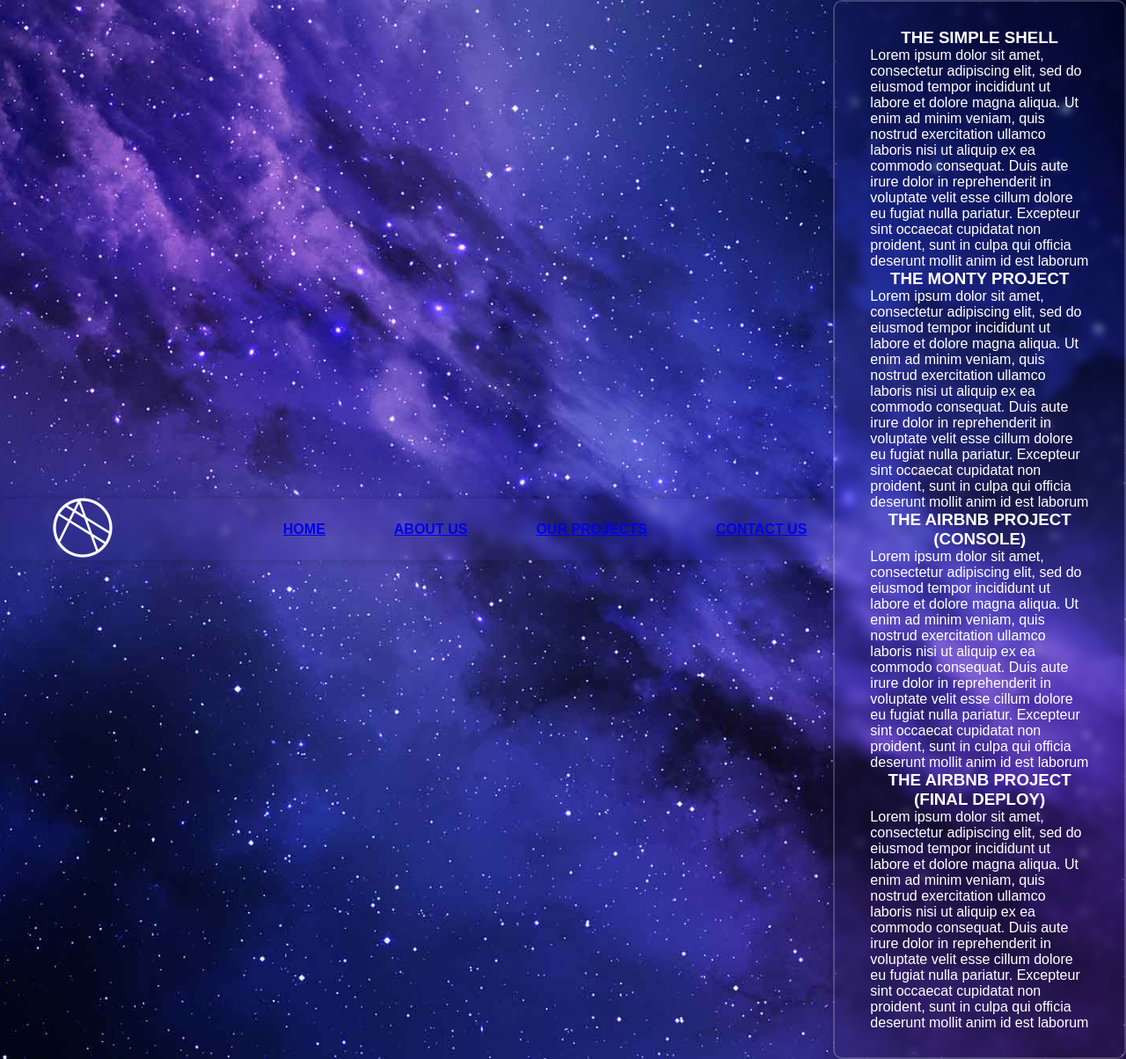
After one commit to wiseman-umanah/Astrics, a Flask app: template frontend/templates/projects.html in a window 1280 px wide. The commit adds this page. Shown: the whole page at 88% size. Run offline with Flask 3, Linux system fonts and the light colour scheme; the template is opened without the code that fills it, so the values that code supplies are empty.

Commit message:
Converting to web dynamic

```diff
--- a/frontend/styles/general.css
+++ b/frontend/static/styles/general.css
@@ -20,3 +20,7 @@ main {
 	max-width: 80%;
 	margin: 30px auto;
 }
+
+.com-logo {
+	width: 64px;
+}
--- /dev/null
+++ b/frontend/templates/projects.html
@@ -0,0 +1,62 @@
+<!DOCTYPE html>
+<html lang="en">
+<head>
+	<meta charset="UTF-8">
+	<meta name="viewport" content="width=device-width, initial-scale=1.0">
+	<title>PROJECTS</title>
+	<link rel="stylesheet" href="../styles/general.css">
+	<link rel="stylesheet" href="../styles/header.css">
+	<link rel="stylesheet" href="../styles/project.css">
+	<link href='https://unpkg.com/boxicons@2.1.4/css/boxicons.min.css' rel='stylesheet'>
+</head>
+<body>
+	<header>
+		<div>
+			<a href="#"><img src="images/logo.png" class="com-logo"></a>
+		</div>
+		<nav>
+			<div>
+				<a href="#"><b>HOME</b></a>
+			</div>
+			<div>
+				<a href="#"><b>ABOUT US</b></a>
+			</div>
+			<div>
+				<a href="#"><b>OUR PROJECTS </b></a>
+			</div>
+			<div>
+				<a href="#"><b>CONTACT US</b></a>
+			</div>
+		</nav>
+	</header>
+	<main>
+		<section class="project-sections">
+			<div class="project-overview">
+				<h3>THE SIMPLE SHELL</h3>
+				<p>
+					Lorem ipsum dolor sit amet, consectetur adipiscing elit, sed do eiusmod tempor incididunt ut labore et dolore magna aliqua. Ut enim ad minim veniam, quis nostrud exercitation ullamco laboris nisi ut aliquip ex ea commodo consequat. Duis aute irure dolor in reprehenderit in voluptate velit esse cillum dolore eu fugiat nulla pariatur. Excepteur sint occaecat cupidatat non proident, sunt in culpa qui officia deserunt mollit anim id est laborum
+
+				</p>
+			</div>
+			<div class="project-overview">
+				<h3>THE MONTY PROJECT</h3>
+				<p>
+					Lorem ipsum dolor sit amet, consectetur adipiscing elit, sed do eiusmod tempor incididunt ut labore et dolore magna aliqua. Ut enim ad minim veniam, quis nostrud exercitation ullamco laboris nisi ut aliquip ex ea commodo consequat. Duis aute irure dolor in reprehenderit in voluptate velit esse cillum dolore eu fugiat nulla pariatur. Excepteur sint occaecat cupidatat non proident, sunt in culpa qui officia deserunt mollit anim id est laborum
+				</p>
+			</div>
+			<div class="project-overview">
+				<h3>THE AIRBNB PROJECT (CONSOLE)</h3>
+				<p>
+					Lorem ipsum dolor sit amet, consectetur adipiscing elit, sed do eiusmod tempor incididunt ut labore et dolore magna aliqua. Ut enim ad minim veniam, quis nostrud exercitation ullamco laboris nisi ut aliquip ex ea commodo consequat. Duis aute irure dolor in reprehenderit in voluptate velit esse cillum dolore eu fugiat nulla pariatur. Excepteur sint occaecat cupidatat non proident, sunt in culpa qui officia deserunt mollit anim id est laborum
+				</p>
+			</div>
+			<div class="project-overview">
+				<h3>THE AIRBNB PROJECT (FINAL DEPLOY)</h3>
+				<p>
+					Lorem ipsum dolor sit amet, consectetur adipiscing elit, sed do eiusmod tempor incididunt ut labore et dolore magna aliqua. Ut enim ad minim veniam, quis nostrud exercitation ullamco laboris nisi ut aliquip ex ea commodo consequat. Duis aute irure dolor in reprehenderit in voluptate velit esse cillum dolore eu fugiat nulla pariatur. Excepteur sint occaecat cupidatat non proident, sunt in culpa qui officia deserunt mollit anim id est laborum
+				</p>
+			</div>
+		</section>
+	</main>
+</body>
+</html>
--- /dev/null
+++ b/frontend/webApp.py
@@ -0,0 +1,34 @@
+#!/usr/bin/python3
+""" Starts a Flash Web Application """
+import uuid
+from backend.models import storage
+from backend.models.image import Image
+from flask import Flask, render_template
+
+
+app = Flask(__name__)
+
+@app.teardown_appcontext
+def close_db(error):
+    """ Remove the current SQLAlchemy Session """
+    storage.close()
+
+
+@app.route('/', strict_slashes=False)
+@app.route('/home', strict_slashes=False)
+def astrics():
+    images = storage.all(Image).values()
+    images = sorted(images, key=lambda k: k.created_at)
+    img = []
+
+    for image in images:
+        img.append(image.to_dict())
+
+    return render_template('home.html',
+                           images=img,
+						   cache_id=uuid.uuid4())
+
+
+if __name__ == "__main__":
+    """ Main Function """
+    app.run()
```
Also changed, not shown: frontend/templates/home.html (renamed from frontend/home.html, +7 -8 lines), frontend/static/images/logo.png (added), frontend/static/images/pexels-photo-1169754.jpeg (renamed from frontend/images/pexels-photo-1169754.jpeg), frontend/static/images/space.jpg (renamed from frontend/images/space.jpg), frontend/static/images/star-1626550_640.jpg (renamed from frontend/images/star-1626550_640.jpg), frontend/static/styles/about.css (renamed from frontend/styles/about.css), frontend/static/styles/header.css (renamed from frontend/styles/header.css), frontend/static/styles/home.css (renamed from frontend/styles/home.css), frontend/templates/about.html (renamed from frontend/about.html).
